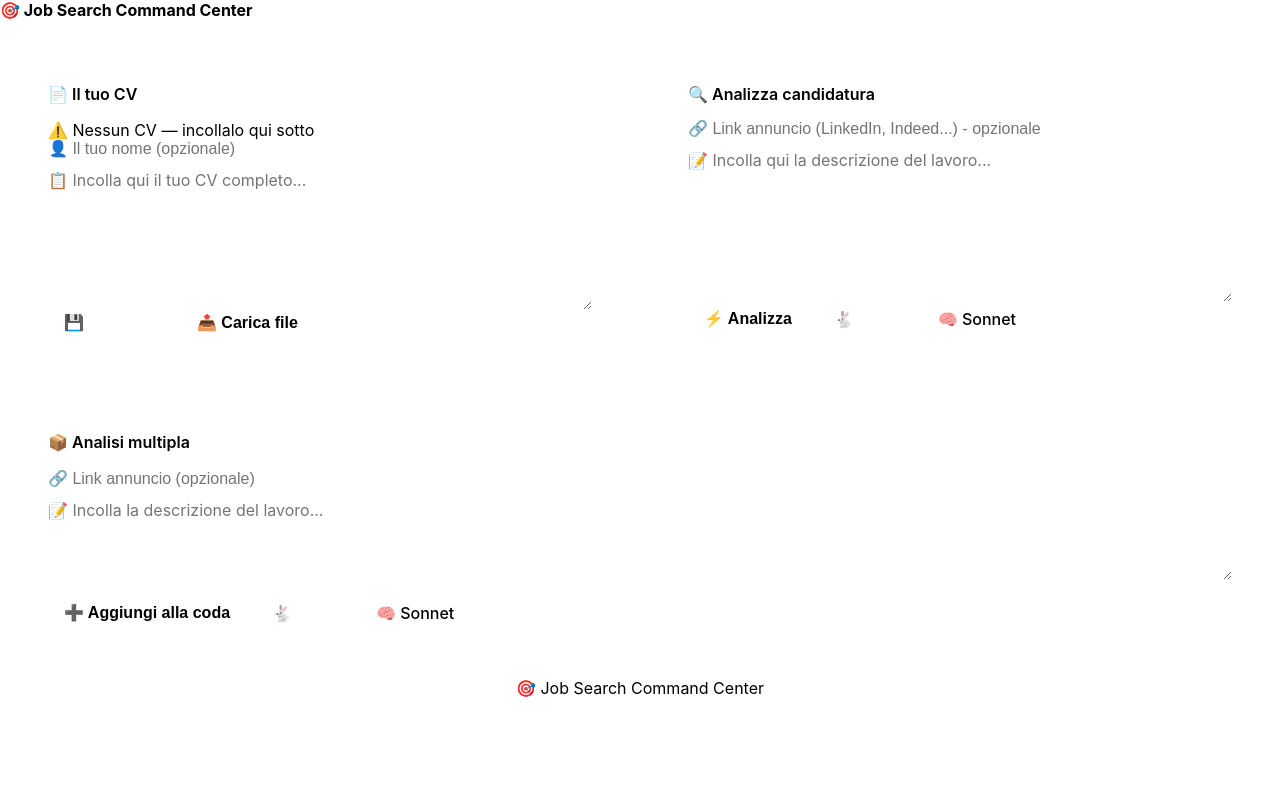
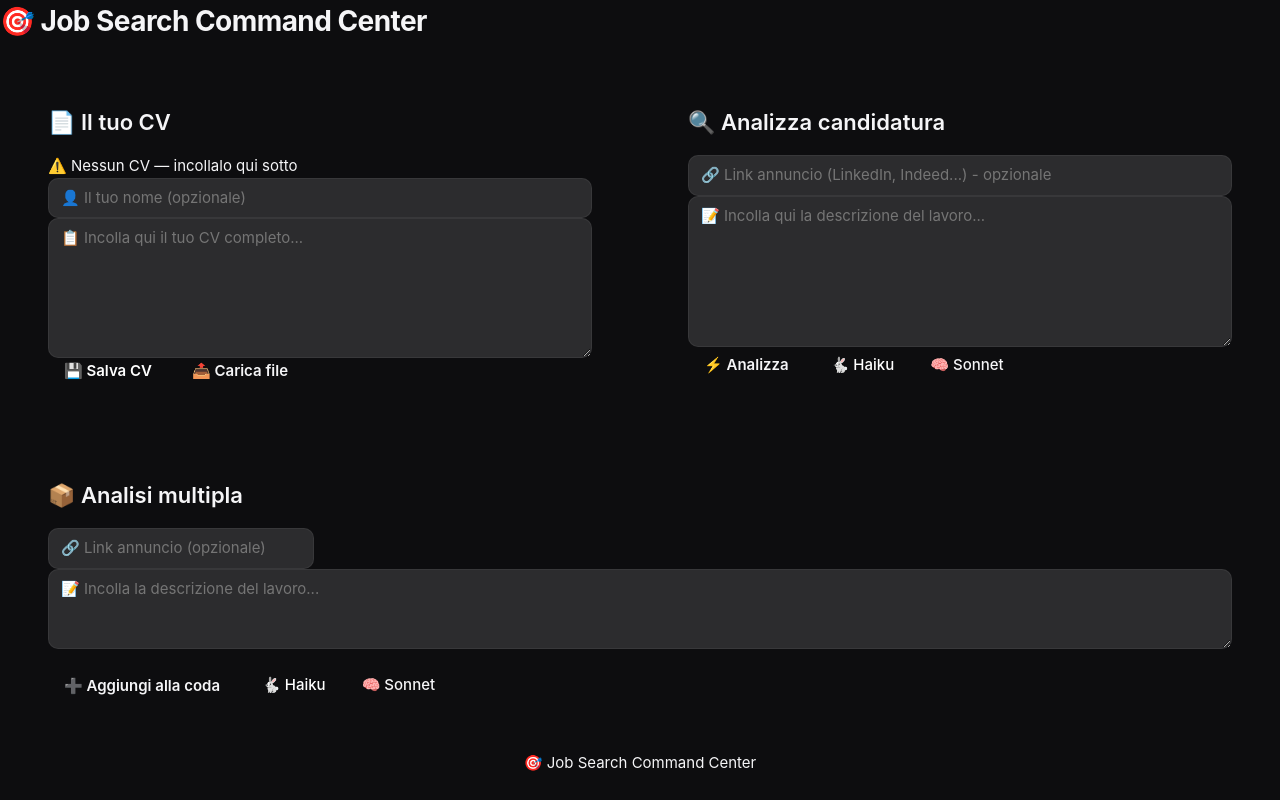
Before and after one commit to MK023/JobSearch, a Python web app: template frontend/templates/index.html in a window 1280 px wide. Run offline with Jinja, Linux system fonts and the light colour scheme; the template is opened without the code that fills it, so the values that code supplies are empty; some libraries are stand-ins or nearby versions.

Commit message:
style: rewrite base.css with reset, typography, fade animation
Co-Authored-By: Claude Opus 4.6 <noreply@anthropic.com>

```diff
--- a/frontend/static/css/base.css
+++ b/frontend/static/css/base.css
@@ -1,8 +1,12 @@
 /* ============================================================
-   Base reset, typography, links, global elements
+   Base — reset, typography, forms, scrollbar, accessibility
    ============================================================ */
 
-* {
+/* ---- CSS Reset ---- */
+
+*,
+*::before,
+*::after {
   margin: 0;
   padding: 0;
   box-sizing: border-box;
@@ -11,29 +15,53 @@
 /* Alpine.js cloak: hide elements until Alpine initializes */
 [x-cloak] { display: none !important; }
 
+/* ---- Body ---- */
+
 body {
+  background: var(--bg-primary);
   font-family: var(--font-family);
-    background: var(--color-bg-deep);
-    color: var(--color-text-body);
+  font-size: var(--text-base);
+  color: var(--text-primary);
+  line-height: 1.5;
   min-height: 100vh;
-    line-height: var(--line-height-normal);
+  -webkit-font-smoothing: antialiased;
+  -moz-osx-font-smoothing: grayscale;
+  animation: fadeIn 150ms ease;
 }
 
+/* ---- Page fade-in ---- */
+
+@keyframes fadeIn {
+  from { opacity: 0; }
+  to   { opacity: 1; }
+}
+
+/* ---- Typography ---- */
+
 h1 {
-    font-size: var(--font-size-4xl);
-    font-weight: 700;
-    color: var(--color-text-primary);
+  font-size: var(--text-2xl);
+  font-weight: var(--weight-bold);
+  color: var(--text-primary);
+  letter-spacing: -0.02em;
 }
 
 h2 {
-    font-size: var(--font-size-2xl);
-    font-weight: 600;
+  font-size: var(--text-xl);
+  font-weight: var(--weight-semibold);
+  color: var(--text-primary);
   margin-bottom: var(--space-lg);
-    color: var(--color-text-primary);
 }
 
+h3 {
+  font-size: var(--text-lg);
+  font-weight: var(--weight-semibold);
+  color: var(--text-primary);
+}
+
+/* ---- Links ---- */
+
 a {
-    color: var(--color-accent-light);
+  color: var(--accent-blue);
   text-decoration: none;
 }
 
@@ -41,24 +69,79 @@ a:hover {
   text-decoration: underline;
 }
 
-/* ---- Form elements ---- */
+/* ---- Images ---- */
+
+img {
+  max-width: 100%;
+  height: auto;
+}
+
+/* ---- Selection ---- */
+
+::selection {
+  background: var(--accent-blue);
+  color: white;
+}
+
+/* ---- Scrollbar — Webkit ---- */
+
+::-webkit-scrollbar {
+  width: 8px;
+  height: 8px;
+}
+
+::-webkit-scrollbar-track {
+  background: var(--bg-primary);
+}
+
+::-webkit-scrollbar-thumb {
+  background: var(--bg-tertiary);
+  border-radius: var(--radius-full);
+}
+
+::-webkit-scrollbar-thumb:hover {
+  background: var(--text-tertiary);
+}
+
+/* ---- Scrollbar — Firefox ---- */
+
+* {
+  scrollbar-width: thin;
+  scrollbar-color: var(--bg-tertiary) var(--bg-primary);
+}
+
+/* ---- Form base styles ---- */
+
+input,
+textarea,
+select,
+button {
+  font: inherit;
+}
+
+input,
+textarea,
+select {
+  background: var(--bg-tertiary);
+  border: 1px solid var(--border-subtle);
+  border-radius: var(--radius-md);
+  color: var(--text-primary);
+  padding: var(--space-sm) var(--space-md);
+  font-size: var(--text-base);
+}
+
+input:focus,
+textarea:focus,
+select:focus {
+  border-color: var(--accent-blue);
+  outline: none;
+  box-shadow: var(--shadow-focus);
+}
 
 textarea {
   width: 100%;
   min-height: 140px;
-    background: var(--color-bg-input);
-    border: 1px solid var(--color-border-hover);
-    border-radius: var(--radius-md);
-    padding: var(--space-base);
-    color: var(--color-text-body);
-    font-size: var(--font-size-md);
-    font-family: inherit;
   resize: vertical;
-}
-
-textarea:focus {
-    outline: none;
-    border-color: var(--color-accent);
 }
 
 textarea:focus::placeholder,
@@ -66,82 +149,10 @@ input:focus::placeholder {
   color: transparent;
 }
 
-input[type="text"],
-input[type="url"],
-input[type="email"],
-input[type="password"],
-input[type="tel"] {
-    width: 100%;
-    background: var(--color-bg-input);
-    border: 1px solid var(--color-border-hover);
-    border-radius: var(--radius-md);
-    padding: var(--space-md) var(--space-base);
-    color: var(--color-text-body);
-    font-size: var(--font-size-md);
-    margin-bottom: var(--space-md);
-}
-
-input:focus {
-    outline: none;
-    border-color: var(--color-accent);
-}
-
-select {
-    background: var(--color-bg-input);
-    border: 1px solid var(--color-border-hover);
-    border-radius: var(--radius-md);
-    padding: var(--space-md) var(--space-base);
-    color: var(--color-text-body);
-    font-size: var(--font-size-md);
-}
-
-select:focus {
-    outline: none;
-    border-color: var(--color-accent);
-}
-
-.select-full {
-    width: 100%;
-    margin-bottom: var(--space-md);
-}
-
-.select-inline {
-    padding: 5px var(--space-base);
-    font-size: var(--font-size-sm);
-}
-
-/* ---- Loading spinner ---- */
-
-.loading {
-    display: none;
-    align-items: center;
-    gap: var(--space-md);
-    color: var(--color-text-muted);
-    font-size: var(--font-size-md);
-    margin-top: var(--space-base);
-}
-
-.loading.on {
-    display: flex;
-}
-
-.spinner {
-    width: 16px;
-    height: 16px;
-    border: 2px solid var(--color-border-hover);
-    border-top-color: var(--color-accent);
-    border-radius: var(--radius-full);
-    animation: spin .6s linear infinite;
-}
-
-@keyframes spin {
-    to { transform: rotate(360deg); }
-}
-
 /* ---- Focus styles ---- */
 
 :focus-visible {
-    outline: 2px solid var(--color-accent);
+  outline: 2px solid var(--accent-blue);
   outline-offset: 2px;
 }
 
@@ -149,7 +160,7 @@ select:focus {
   outline: none;
 }
 
-/* ---- Accessibility utilities ---- */
+/* ---- Accessibility ---- */
 
 .sr-only {
   position: absolute;
@@ -168,35 +179,71 @@ select:focus {
   top: -9999px;
   left: var(--space-lg);
   padding: var(--space-md) var(--space-xl);
-    background: var(--color-accent);
+  background: var(--accent-blue);
   color: #fff;
   border-radius: var(--radius-md);
-    font-weight: 600;
+  font-weight: var(--weight-semibold);
   z-index: 1000;
   text-decoration: none;
 }
 
-.skip-link:focus {
+.skip-link:focus-visible {
   top: var(--space-lg);
 }
 
-/* ---- Utility text ---- */
+/* ---- Loading spinner ---- */
 
-.meta-small {
-    margin-top: var(--space-md);
-    font-size: var(--font-size-sm);
-    color: var(--color-text-faint);
+.loading {
+  display: none;
+  align-items: center;
+  gap: var(--space-md);
+  color: var(--text-secondary);
+  font-size: var(--text-sm);
+  margin-top: var(--space-sm);
+}
+
+.loading.on {
+  display: flex;
+}
+
+.spinner {
+  width: 16px;
+  height: 16px;
+  border: 2px solid var(--border-medium);
+  border-top-color: var(--accent-blue);
+  border-radius: var(--radius-full);
+  animation: spin 0.6s linear infinite;
+}
+
+@keyframes spin {
+  to { transform: rotate(360deg); }
+}
+
+/* ---- Shimmer loading effect ---- */
+
+@keyframes shimmer {
+  0%   { background-position: -200% 0; }
+  100% { background-position: 200% 0; }
+}
+
+.loading-shimmer {
+  background: linear-gradient(
+    90deg,
+    var(--bg-tertiary) 25%,
+    var(--bg-secondary) 50%,
+    var(--bg-tertiary) 75%
+  );
+  background-size: 200% 100%;
+  animation: shimmer 1.5s infinite;
+  border-radius: var(--radius-md);
 }
 
 /* ---- Responsive form elements ---- */
 
 @media (width <= 768px) {
-    input[type="text"],
-    input[type="url"],
-    input[type="email"],
-    input[type="password"],
-    input[type="tel"],
-    textarea {
+  input,
+  textarea,
+  select {
     min-height: 44px;
   }
 }
```
Lines whose indentation alone changed are shown as unchanged.
